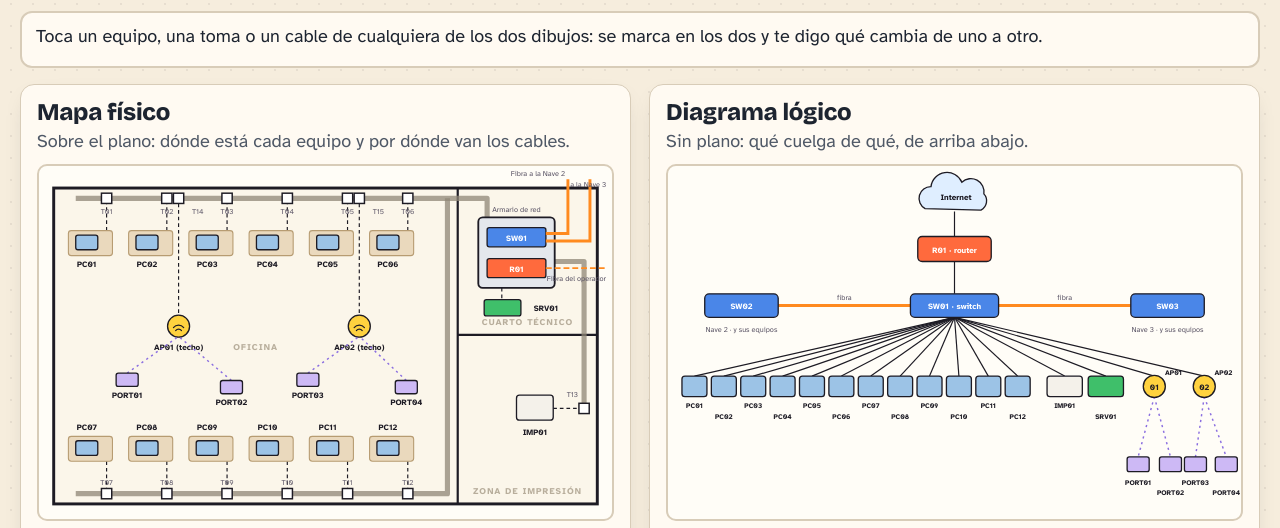
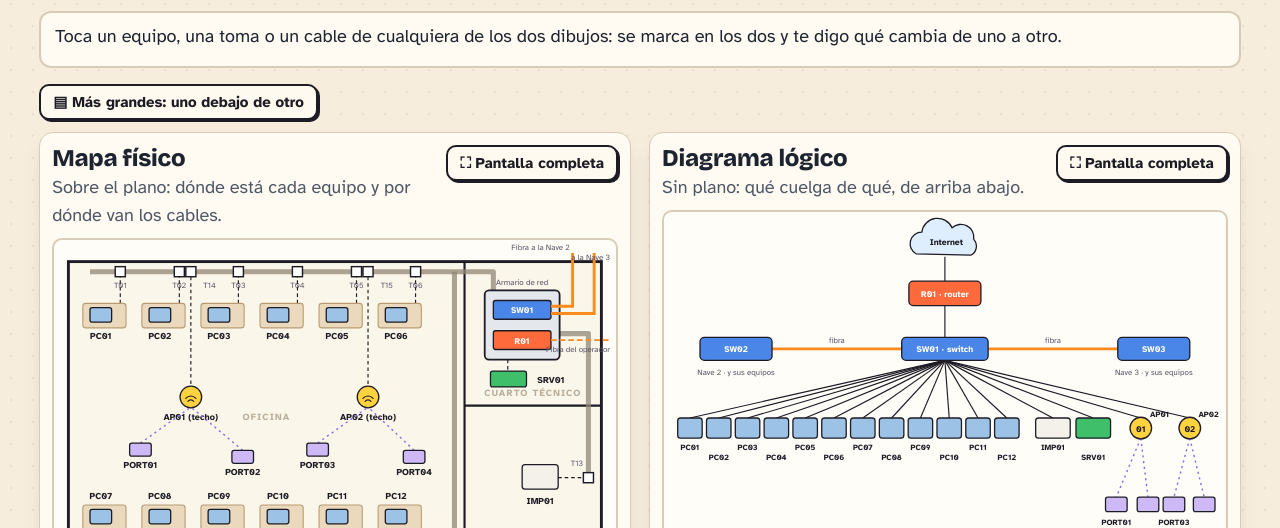
Before and after one commit to luisbs-ebora/taller-redes, a plain HTML site: page index.html in a window 1280 px wide. Both pictures are taken after a click on the link "Mapas". Shown: the part 249-777 px from the top of the page. Drawn offline with nearby package versions, Linux system fonts and the light colour scheme.

Commit message:
Mapas más grandes: página a todo el ancho, pantalla completa y vista apilada
- La página de mapas usa casi todo el ancho de la pantalla y los textos de los dibujos son algo mayores
- Botón «Pantalla completa» en cada dibujo
- Botón para ponerlos uno debajo de otro (el doble de grandes); se recuerda en el navegador

Co-Authored-By: Claude Fable 5.2 <noreply@anthropic.com>
Claude-Session: https://claude.ai/code/session_01SL1qqGagsrANCXmqtN8xhy

```diff
--- a/assets/css/mapas.css
+++ b/assets/css/mapas.css
@@ -39,3 +39,13 @@
 .mp-quiz { padding-left: 22px; } .mp-quiz li { margin: 0 0 14px; } .mp-quiz p { margin: 0 0 6px; }
 .mp-quiz .btn.ok { background: var(--bien); color: #fff; } .mp-quiz .btn.ko { background: var(--mal); color: #fff; }
 .mp-exp { color: var(--tinta-2); margin-top: 6px !important; } .mp-marcador { font-weight: 700; min-height: 1.4em; }
+
+/* Mapas más grandes: la página usa casi todo el ancho de la pantalla */
+main:has(> .mapas) { max-width: min(1900px, 97vw); }
+.mp-fig { padding: 12px 12px 14px; position: relative; }
+.mp-ampliar { float: right; margin: 0 0 6px 10px; }
+.mp-rejilla.apilado { grid-template-columns: 1fr; }
+.mp-nom { font-size: 12.5px; } .mp-chico { font-size: 11px; } .mp-tnom { font-size: 11px; } .mp-dentro { font-size: 12px; } .mp-sala { font-size: 13px; }
+.mp-fig:fullscreen { background: #fffdf7; padding: 2vh 2vw; display: flex; flex-direction: column; justify-content: center; border: 0; border-radius: 0; overflow: auto; }
+.mp-fig:fullscreen .mp-svg { max-height: 80vh; width: auto; max-width: 100%; margin: 0 auto; }
+.mp-fig:fullscreen .mp-leyenda { justify-content: center; font-size: 17px; }
--- a/assets/js/vistas/mapas.js
+++ b/assets/js/vistas/mapas.js
@@ -88,7 +88,7 @@ function diagramaLogico() {
   linea(150, SWY, 330, SWY, 'mp-fibra'); linea(450, SWY, 630, SWY, 'mp-fibra');
   PCS.forEach((id, i) => linea(390, SWY + 16, 36 + i * 40, FILA - 14));
   [[540, 'IMP01'], [596, 'SRV01'], [662, 'AP01'], [730, 'AP02']].forEach(([x]) => linea(390, SWY + 16, x, FILA - 14));
-  [[640, 662], [684, 662], [718, 730], [760, 730]].forEach(([x, ax]) => linea(ax, FILA + 14, x, 396, 'mp-wifi'));
+  [[628, 662], [672, 662], [708, 730], [750, 730]].forEach(([x, ax]) => linea(ax, FILA + 14, x, 396, 'mp-wifi'));
   // nodos
   g('INTERNET', el('path', { d: 'M 350 58 a 16 16 0 0 1 8 -30 a 22 22 0 0 1 42 -6 a 18 18 0 0 1 30 16 a 14 14 0 0 1 -4 22 Z', class: 'mp-nube' }), txt(392, 46, 'Internet', 'mp-dentro'));
   g('R01', el('rect', { x: 340, y: 96, width: 100, height: 34, rx: 6, class: 'mp-rt' }), txt(390, 118, 'R01 · router', 'mp-dentro'));
@@ -100,7 +100,7 @@ function diagramaLogico() {
   g('IMP01', el('rect', { x: 516, y: FILA - 14, width: 48, height: 28, rx: 4, class: 'mp-imp' }), txt(540, FILA + 30, 'IMP01', 'mp-chico'));
   g('SRV01', el('rect', { x: 572, y: FILA - 14, width: 48, height: 28, rx: 4, class: 'mp-srv' }), txt(596, FILA + 44, 'SRV01', 'mp-chico'));
   [['AP01', 662], ['AP02', 730]].forEach(([id, x]) => g(id, el('circle', { cx: x, cy: FILA, r: 15, class: 'mp-ap' }), txt(x, FILA + 5, id.slice(2), 'mp-dentro'), txt(x + 26, FILA - 16, id, 'mp-chico')));
-  [['PORT01', 640], ['PORT02', 684], ['PORT03', 718], ['PORT04', 760]].forEach(([id, x], i) => g(id, el('rect', { x: x - 15, y: 396, width: 30, height: 20, rx: 3, class: 'mp-port' }), txt(x, 434 + (i % 2) * 14, id, 'mp-chico')));
+  [['PORT01', 628], ['PORT02', 672], ['PORT03', 708], ['PORT04', 750]].forEach(([id, x], i) => g(id, el('rect', { x: x - 15, y: 396, width: 30, height: 20, rx: 3, class: 'mp-port' }), txt(x, 434 + (i % 2) * 14, id, 'mp-chico')));
   return svg;
 }
 
@@ -126,6 +126,16 @@ export function vistaMapas() {
     svg.addEventListener('click', e => { const g = e.target.closest('.mp-el'); if (g) marcar(g.dataset.id); });
     svg.addEventListener('keydown', e => { if (e.key === 'Enter' || e.key === ' ') { const g = e.target.closest('.mp-el'); if (g) { e.preventDefault(); marcar(g.dataset.id); } } });
   }
+  // Cada dibujo se puede ver a pantalla completa, y los dos se pueden poner uno debajo de otro (el doble de grandes)
+  const ampliar = () => h('button.btn.sec.peq.mp-ampliar', { type: 'button', onclick: e => {
+    const fig = e.currentTarget.closest('figure');
+    if (document.fullscreenElement) document.exitFullscreen(); else if (fig.requestFullscreen) fig.requestFullscreen().catch(() => {});
+  } }, '⛶ Pantalla completa');
+  let apilado = false;
+  try { apilado = localStorage.getItem('mapas:apilado') === '1'; } catch (e) {}
+  const bApilar = h('button.btn.sec.peq', { type: 'button', onclick: () => { apilado = !apilado; try { localStorage.setItem('mapas:apilado', apilado ? '1' : '0'); } catch (e) {} pintarApilado(); } });
+  const pintarApilado = () => { rejillaMapas.classList.toggle('apilado', apilado); bApilar.textContent = apilado ? '◫ Ponerlos lado a lado' : '▤ Más grandes: uno debajo de otro'; };
+  let rejillaMapas;
   const leyenda = (...items) => h('ul.mp-leyenda', items.map(([cls, t]) => h('li', h('i.' + cls), t)));
 
   // Mini test
@@ -149,10 +159,11 @@ export function vistaMapas() {
     h('span.etiqueta', 'Tema 1 · Sección 5'), h('h1', 'Mapa físico y diagrama lógico'),
     h('p.lead', 'La misma red dibujada de dos formas: las oficinas de Cerámicas Ribera del Tajo (Nave 1). Un dibujo dice dónde está cada cosa; el otro, qué está conectado con qué.'),
     info,
-    h('div.mp-rejilla',
-      h('figure.tarjeta.mp-fig', h('figcaption', h('h2', 'Mapa físico'), h('p', 'Sobre el plano: dónde está cada equipo y por dónde van los cables.')), fis,
+    h('div.fila', { style: 'margin:0 0 12px' }, bApilar),
+    rejillaMapas = h('div.mp-rejilla',
+      h('figure.tarjeta.mp-fig', h('figcaption', ampliar(), h('h2', 'Mapa físico'), h('p', 'Sobre el plano: dónde está cada equipo y por dónde van los cables.')), fis,
         leyenda(['l-pc', 'Ordenador'], ['l-toma', 'Toma de red'], ['l-ap', 'Punto de acceso'], ['l-cable', 'Cable de red'], ['l-canaleta', 'Canaleta'], ['l-wifi', 'Wi‑Fi'], ['l-fibra', 'Fibra entre naves'])),
-      h('figure.tarjeta.mp-fig', h('figcaption', h('h2', 'Diagrama lógico'), h('p', 'Sin plano: qué cuelga de qué, de arriba abajo.')), log,
+      h('figure.tarjeta.mp-fig', h('figcaption', ampliar(), h('h2', 'Diagrama lógico'), h('p', 'Sin plano: qué cuelga de qué, de arriba abajo.')), log,
         leyenda(['l-pc', 'Ordenador'], ['l-sw', 'Switch'], ['l-rt', 'Router'], ['l-ap', 'Punto de acceso'], ['l-union', 'Cable'], ['l-wifi', 'Wi‑Fi'], ['l-fibra', 'Fibra']))),
     h('div.mp-rejilla',
       h('div.tarjeta.mp-lista', h('h3', 'Un mapa físico lleva…'), h('ul',
@@ -180,5 +191,6 @@ export function vistaMapas() {
       h('li', 'Las formas de red están en «Más formas»: busca las de redes. Escribe el nombre de cada equipo con doble clic.'),
       h('li', 'El tipo de línea (continua o discontinua) se cambia en el panel de la derecha, en «Estilo».'),
       h('li', 'Guarda a menudo. Al terminar: Archivo → Guardar como (.drawio) y Archivo → Exportar como → PDF.'))));
+  pintarApilado();
   return { el: elV };
 }
```
